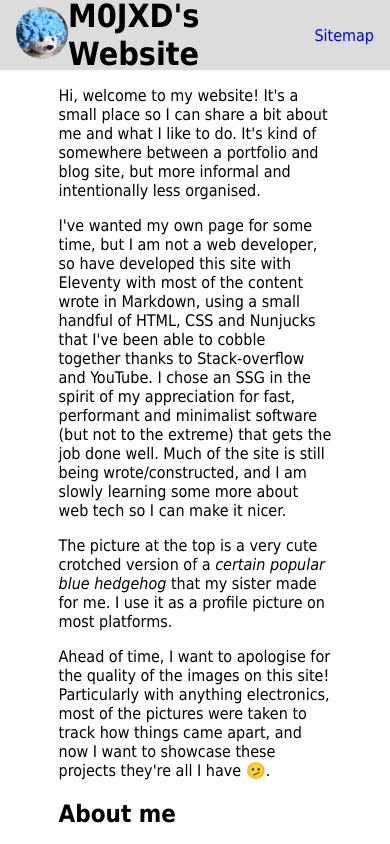
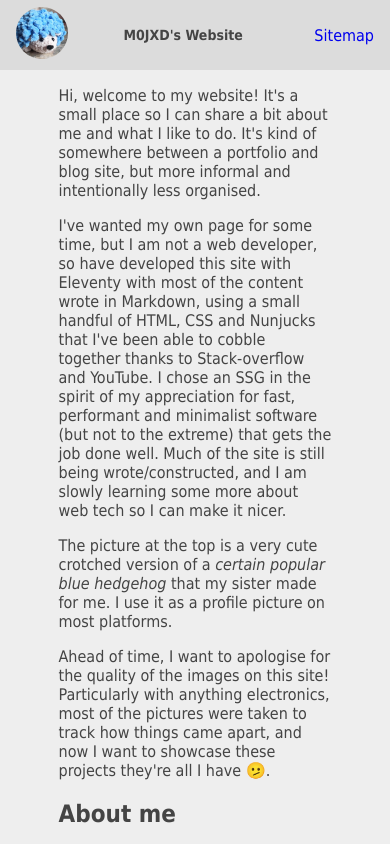
Before and after one commit to M0JXD/m0jxd.github.io, an Eleventy site: page src/index.md in a window 390 px wide. Shown: the top 844 px of the page. Built offline with nearby package versions, Linux system fonts and the light colour scheme; Eleventy itself is replaced by a stand-in of ours; files that its build step writes are made by us from their sources.

Commit message:
Lower contrast
also fix header on mobile maybe?

```diff
--- a/bundle.css
+++ b/bundle.css
@@ -9,6 +9,9 @@ html, body {
   margin: 0;
   padding: 0;
   height: 100%;
+  color: #444;
+  background-color: #EEEEEE;
+  /*font-size: 18px;*/
 }
 
 body {
@@ -72,6 +75,11 @@ img {
 
 /* Small screens */
 @media (max-width: 800px) {
+
+  header > h1 {
+    font-size: 14px;
+  }
+
   img {
     max-width: 300px;
   }
```
